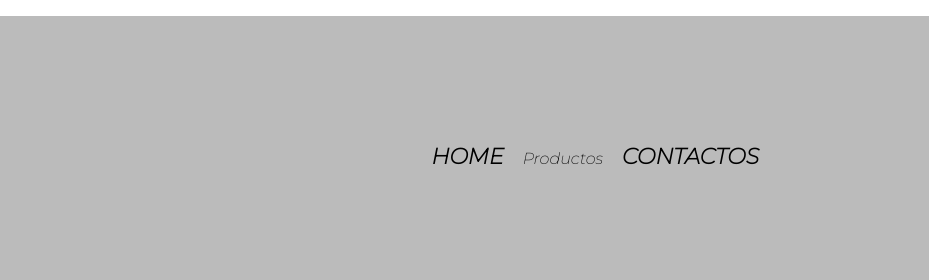
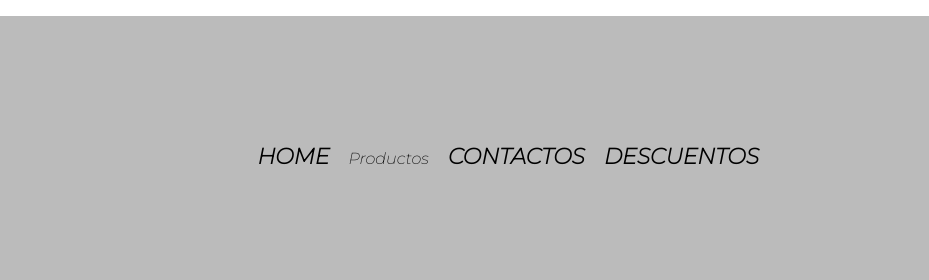
Before and after one commit to LucasSanjua/AaluraGit, a plain HTML site: page index.html in a window 1280 px wide. Shown: the top 280 px of the page, 351-1280 px from the left. Drawn offline with Linux system fonts and the light colour scheme.

Commit message:
Agregando menu de descuentos

```diff
--- a/index.html
+++ b/index.html
@@ -19,6 +19,7 @@
                         <li><a href="index.html">Home</a> </li>
                         <li><a href="productos.html"></a>Productos</li>
                         <li><a href="contacto.html">Contactos</a></li>
+                        <li><a href="#">Descuentos</a></li>
                     </ul>
                 </nav>
             </div>
```
